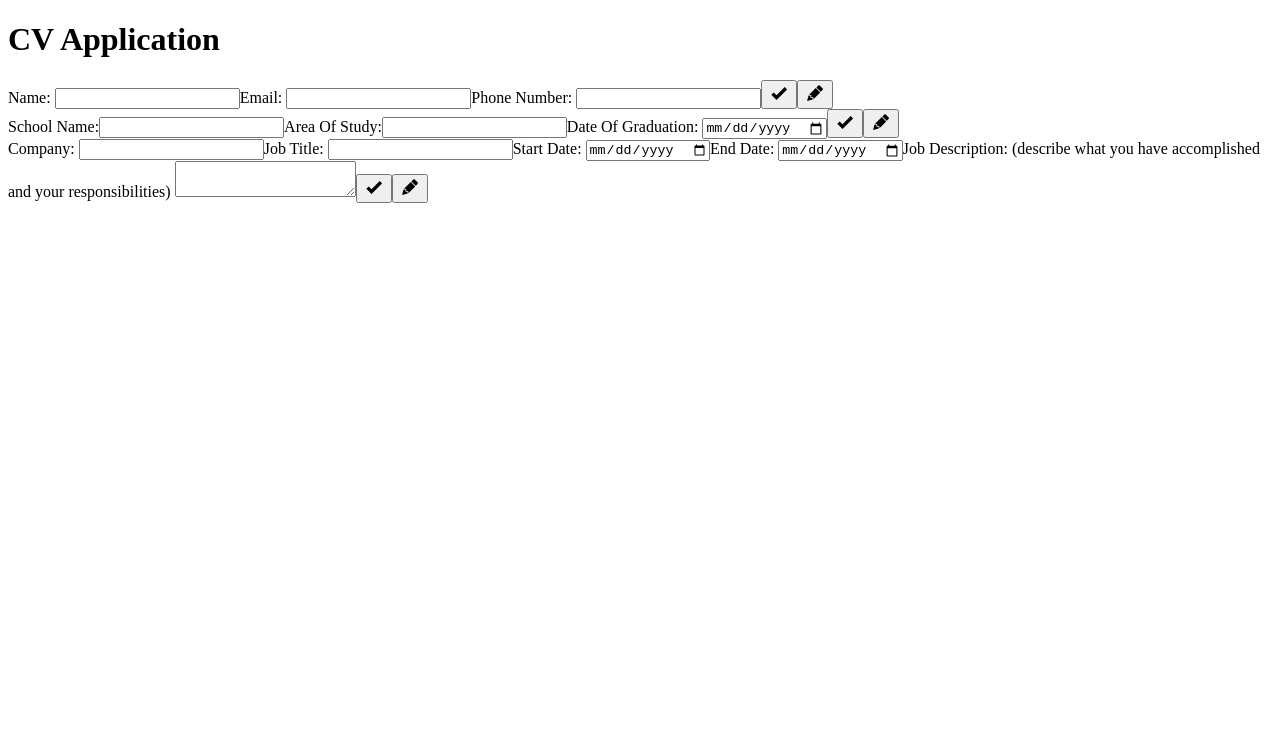
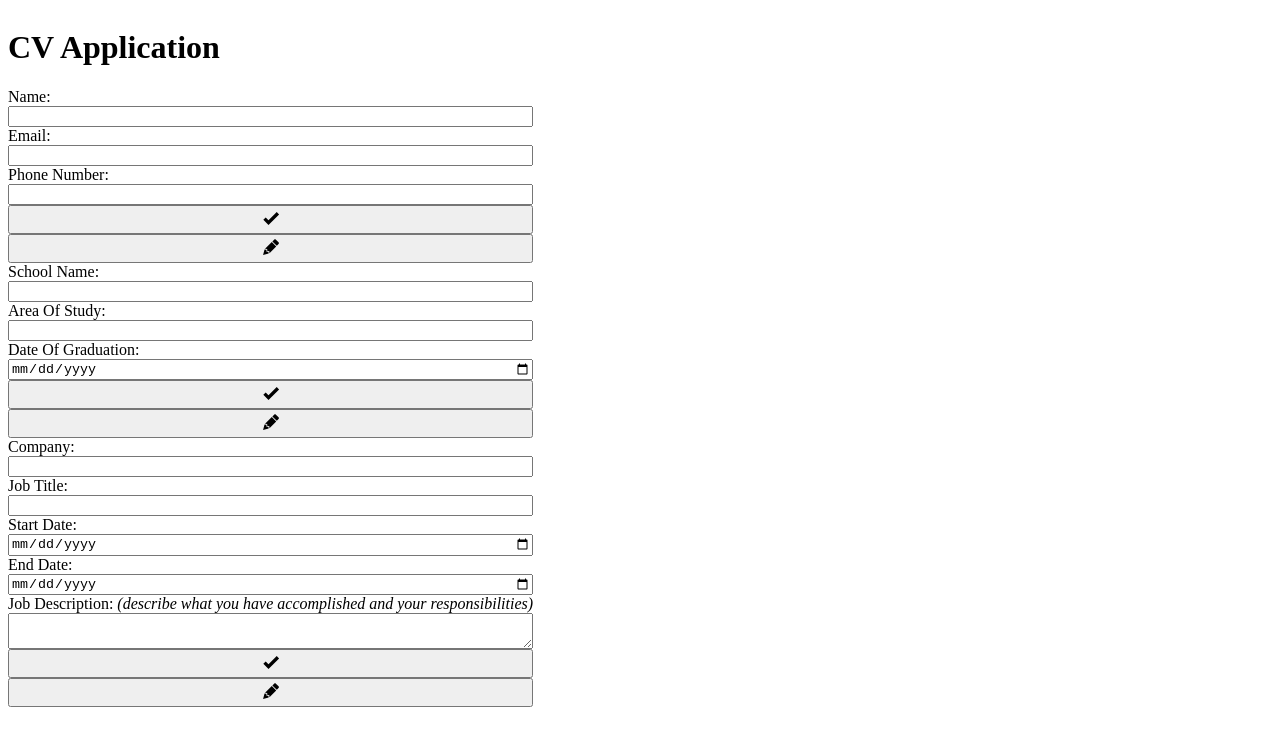
Before and after one commit to SeasonedSoup/CV-Application, a React (Vite) app: page / in a window 1280 px wide. Shown: the top 746 px of the page. Built offline with nearby package versions, Linux system fonts and the light colour scheme.

Commit message:
Polish Position Of Form Location using css

```diff
--- a/src/components/App.jsx
+++ b/src/components/App.jsx
@@ -1,16 +1,18 @@
 import InformationForm from "./InformationForm";
+import EducationForm from "./EducationForm";
+import ExperienceForm from "./ExperienceForm";
 
-import EducationForm from "./EducationForm";
-
-import ExperienceForm from "./ExperienceForm";
+import "../styles/form.css"
 
 const App = () => {
   return (
     <>
-        <h1>CV Application</h1>
-        <InformationForm />
-        <EducationForm />
-        <ExperienceForm />
+        <div className="submitForm">
+          <h1>CV Application</h1>
+          <InformationForm />
+          <EducationForm />
+          <ExperienceForm />
+        </div>
     </>
 
   )
--- a/src/components/EducationForm.jsx
+++ b/src/components/EducationForm.jsx
@@ -1,5 +1,8 @@
 import submitSvg from "../assets/check-bold.svg"
 import editSvg from "../assets/lead-pencil.svg"
+
+import "../styles/form.css"
+
 function EducationForm() {
     return (
         <form>
--- a/src/components/ExperienceForm.jsx
+++ b/src/components/ExperienceForm.jsx
@@ -1,7 +1,11 @@
 import submitSvg from "../assets/check-bold.svg"
 import editSvg from "../assets/lead-pencil.svg"
 
+import { useState } from "react";
+
 function ExperienceForm() {
+
+
     return (
         <form>
             <label htmlFor="company">Company: </label>
@@ -16,7 +20,7 @@ function ExperienceForm() {
             <label htmlFor="endDate">End Date: </label>
             <input type="date" id="endDate" name="endDate"/>
 
-            <label htmlFor="jobDescription">Job Description: (describe what you have accomplished and your responsibilities) </label>
+            <label htmlFor="jobDescription">Job Description: <i>(describe what you have accomplished and your responsibilities) </i> </label>
             <textarea name="jobDescription" id="jobDescription"></textarea>
 
             <button type="submit">
--- a/src/index.css
+++ b/src/index.css
@@ -0,0 +1,4 @@
+body {
+    display: flex;
+    flex-direction: row;
+}
--- /dev/null
+++ b/src/styles/form.css
@@ -0,0 +1,5 @@
+form {
+    display: flex;
+    flex-direction: column;
+    gap: 10%;
+}
```
Also changed, not shown: src/styles/App.css (deleted).
